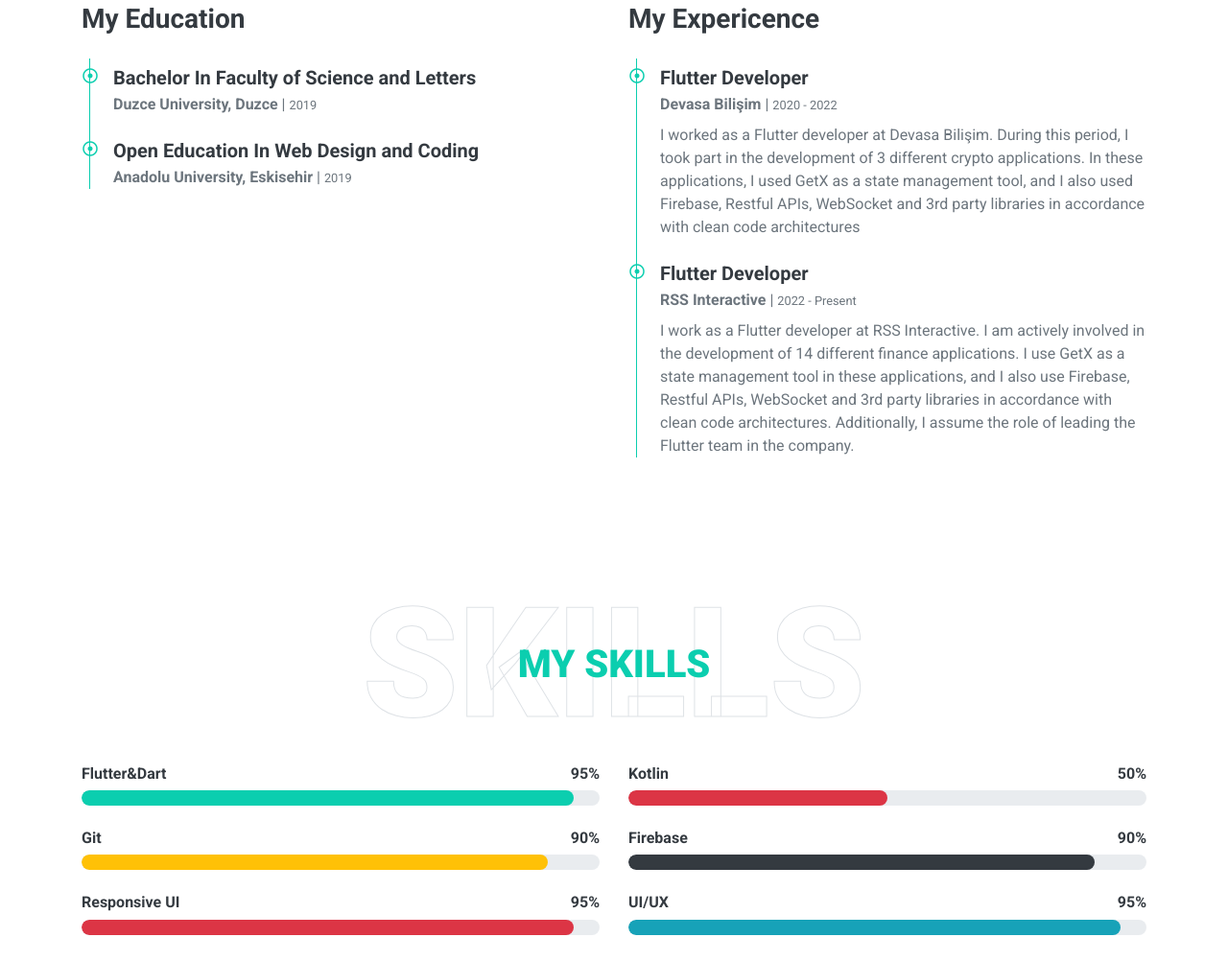
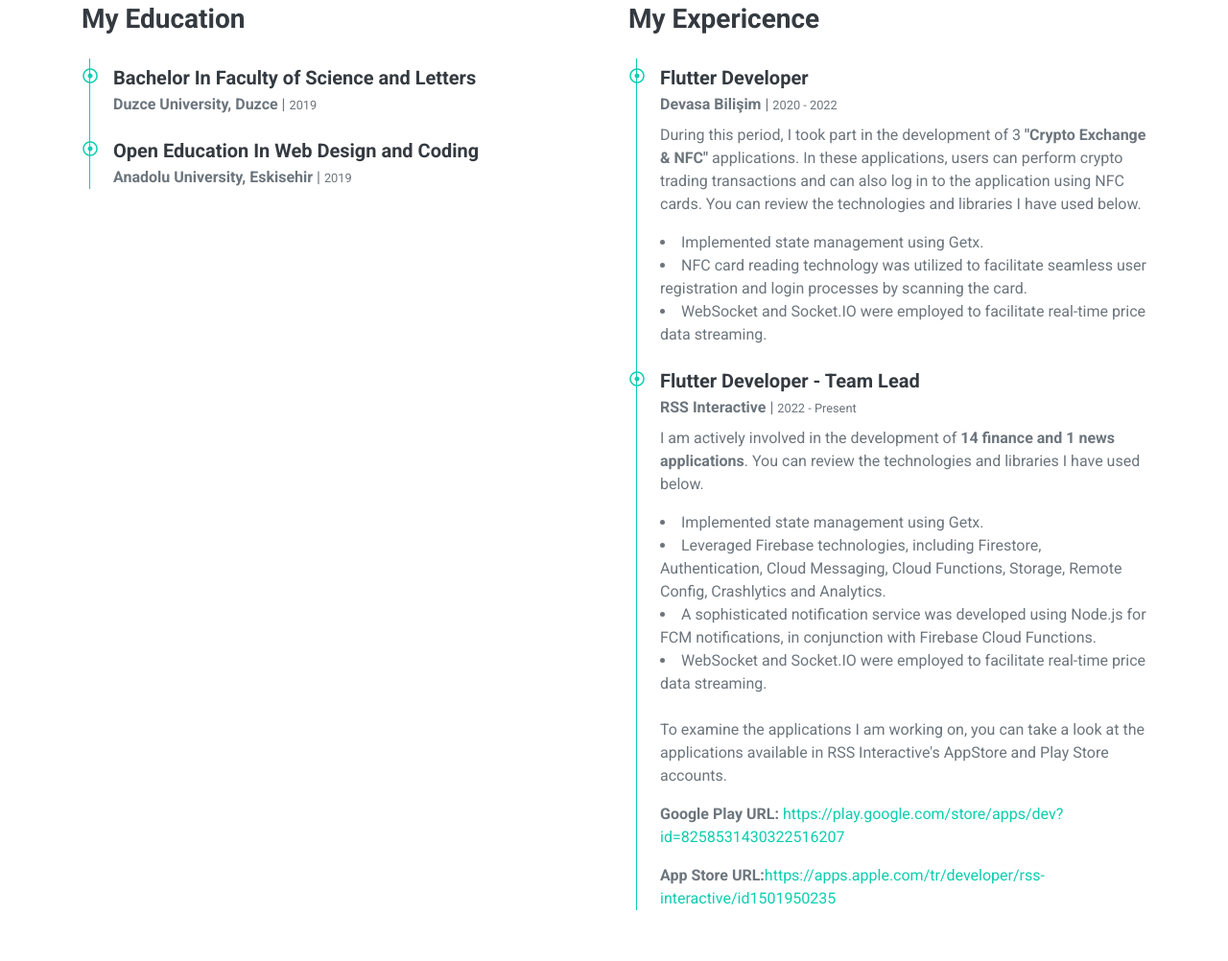
Before and after one commit to Cengizhanerturan/cengizhanerturan.github.io, a plain HTML site: page index.html in a window 1280 px wide. Shown: the part 2057-3059 px from the top of the page at 96% size. Drawn offline with nearby package versions, Linux system fonts and the light colour scheme.

Commit message:
edited qualification section

```diff
--- a/index.html
+++ b/index.html
@@ -164,26 +164,60 @@
                                 style="top: 2px; left: -32px;"></i>
                             <h5 class="font-weight-bold mb-1">Flutter Developer</h5>
                             <p class="mb-2"><strong>Devasa Bilişim</strong> | <small>2020 - 2022</small></p>
-                            <p>I worked as a Flutter developer at Devasa Bilişim. During this period, I took part in the
-                                development of 3
-                                different crypto applications. In these applications, I used GetX as a state management
-                                tool, and I also
-                                used Firebase, Restful APIs, WebSocket and 3rd party libraries in accordance with clean
-                                code
-                                architectures</p>
+                            <p>During this period, I took part in the development of 3 <strong>"Crypto Exchange &
+                                    NFC"</strong>
+                                applications. In these applications,
+                                users can perform crypto trading transactions and can also log in to the application
+                                using NFC cards. You can review the
+                                technologies and libraries I have used below.</p>
+
+                            <li>Implemented state management using Getx.</li>
+
+                            <li>NFC card reading technology was utilized to facilitate seamless user registration and
+                                login processes by scanning the
+                                card.</li>
+
+                            <li>WebSocket and Socket.IO were employed to facilitate real-time price data streaming.</li>
+
                         </div>
                         <div class="position-relative mb-4">
                             <i class="far fa-dot-circle text-primary position-absolute"
                                 style="top: 2px; left: -32px;"></i>
-                            <h5 class="font-weight-bold mb-1">Flutter Developer</h5>
+                            <h5 class="font-weight-bold mb-1">Flutter Developer - Team Lead</h5>
                             <p class="mb-2"><strong>RSS Interactive</strong> | <small>2022 - Present</small></p>
-                            <p>I work as a Flutter developer at RSS Interactive. I am actively involved in the
-                                development of 14 different
-                                finance applications. I use GetX as a state management tool in these applications, and I
-                                also use
-                                Firebase, Restful APIs, WebSocket and 3rd party libraries in accordance with clean code
-                                architectures.
-                                Additionally, I assume the role of leading the Flutter team in the company.
+                            <p>I am actively involved in the development of <strong>14 finance and 1 news
+                                    applications</strong>. You can review the
+                                technologies and libraries I
+                                have used below.</p>
+
+                            <li>
+                                Implemented state management using Getx.
+                            </li>
+                            <li>
+                                Leveraged Firebase technologies, including Firestore, Authentication, Cloud Messaging,
+                                Cloud Functions, Storage,
+                                Remote Config, Crashlytics and Analytics.
+                            </li>
+                            <li>
+                                A sophisticated notification service was developed using Node.js for FCM
+                                notifications, in conjunction with Firebase
+                                Cloud Functions.
+                            </li>
+                            <li>
+                                WebSocket and Socket.IO were employed to facilitate real-time price data streaming.
+                            </li>
+                            <br>
+                            <p>
+                                To examine the applications I am working on, you can take a look at the applications
+                                available in RSS Interactive's
+                                AppStore and Play Store accounts.
+                            </p>
+
+                            <p><strong>Google Play URL: </strong><a
+                                    href="https://play.google.com/store/apps/dev?id=8258531430322516207">https://play.google.com/store/apps/dev?id=8258531430322516207</a>
+                            </p>
+                            <p><strong>App Store URL:</strong><a
+                                    href="https://apps.apple.com/tr/developer/rss-interactive/id1501950235">https://apps.apple.com/tr/developer/rss-interactive/id1501950235</a>
                             </p>
                         </div>
                     </div>
```
